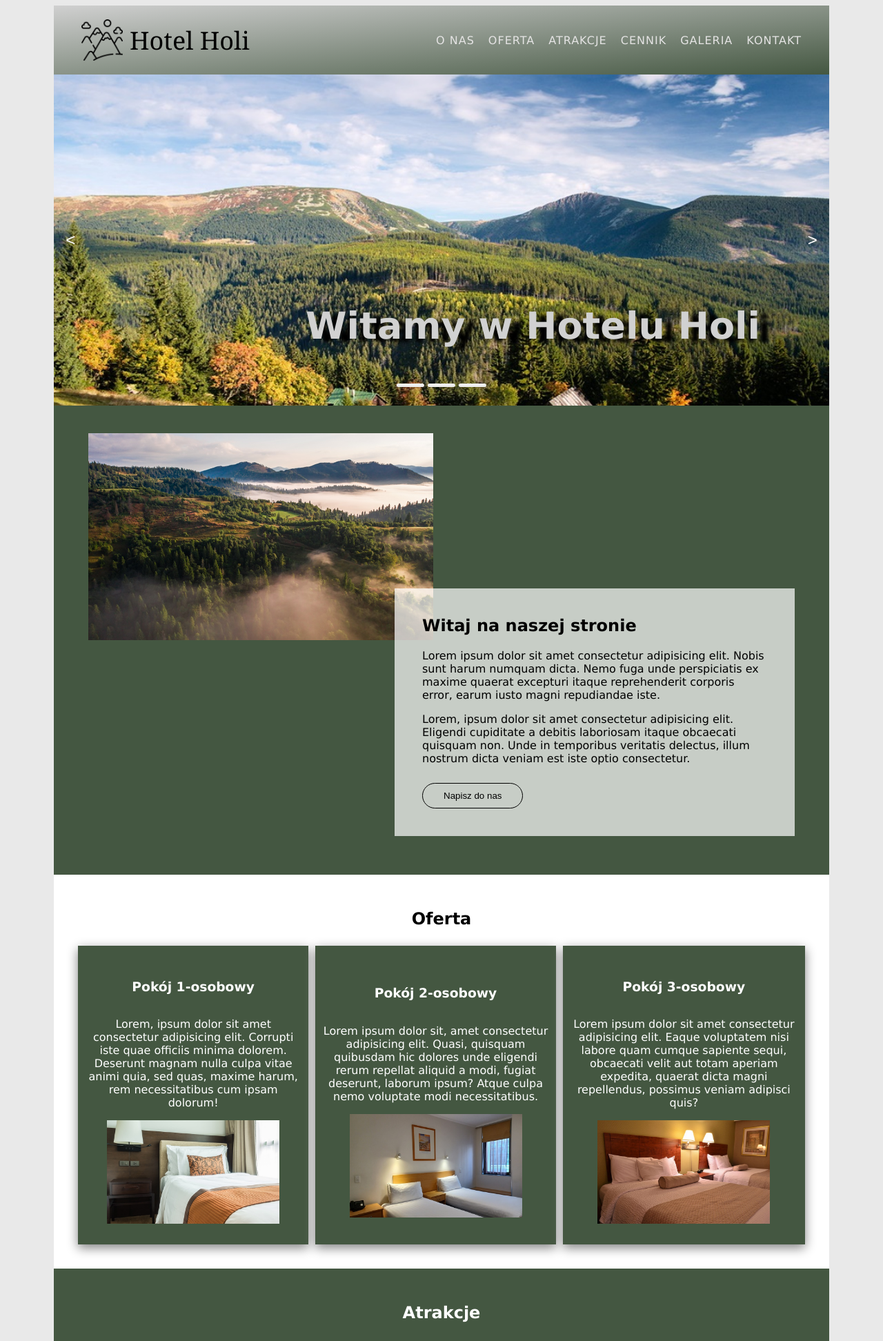
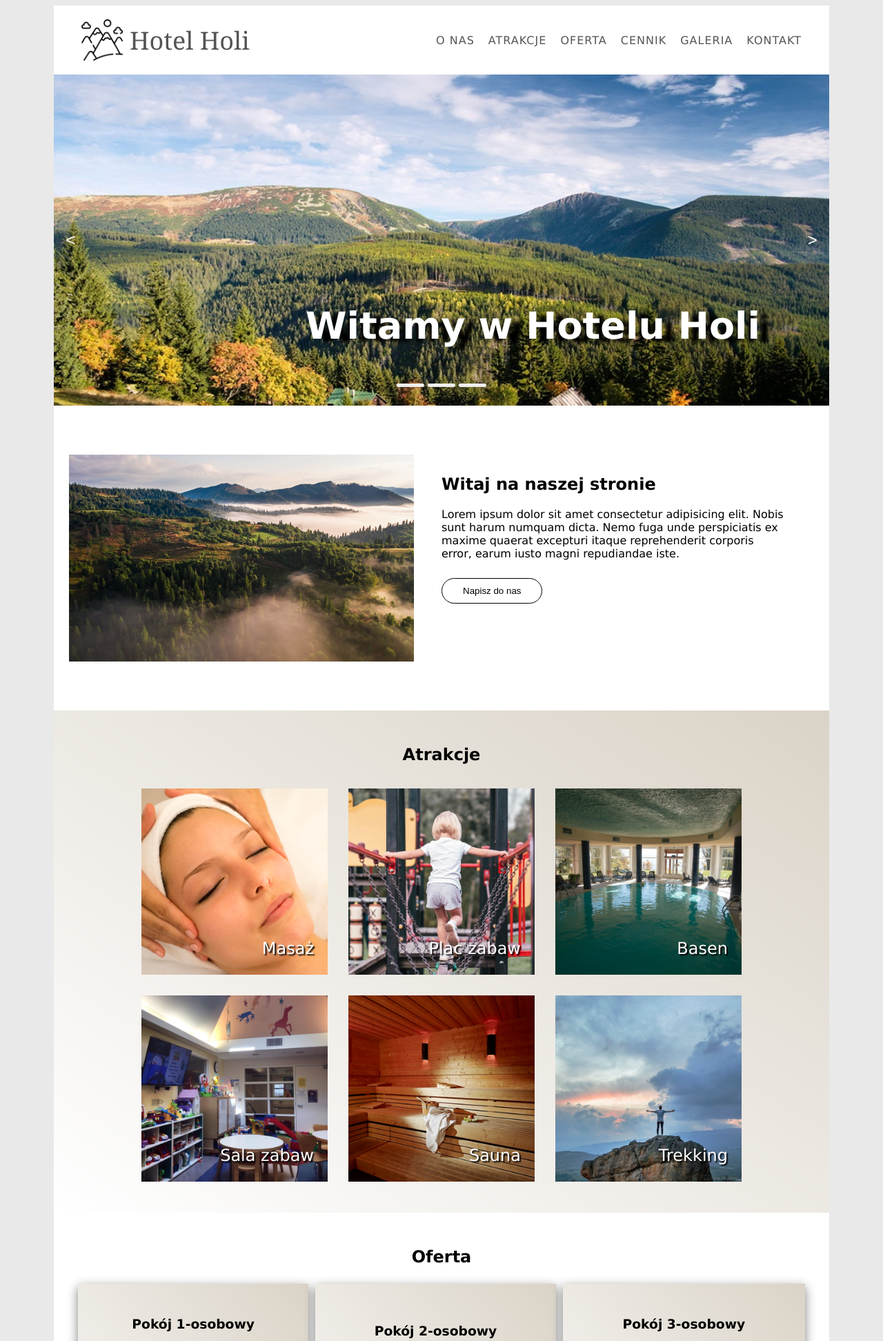
Before and after one commit to k-nadolna/hotel_holi, a PHP site: page / in a window 1280 px wide. Shown: the top 1944 px of the page at 69% size. Run offline with PHP 8.4, Linux system fonts and the light colour scheme.

Commit message:
Zmiana 27.08

```diff
--- a/index.html
+++ b/index.html
@@ -50,50 +50,15 @@
   </div>
 
   <div id="aboutus">
-    <img src="images/img4.jpg" height="512px" width="1000px" class="aboutus_img">
+    <div>
+      <img src="images/img4.jpg" height="512px" width="1000px" class="aboutus_img">
+    </div>
     <div class="aboutus_text">
       <h2>Witaj na naszej stronie</h2>
       <p>
         Lorem ipsum dolor sit amet consectetur adipisicing elit. Nobis sunt harum numquam dicta. Nemo fuga unde perspiciatis ex maxime quaerat excepturi itaque reprehenderit corporis error, earum iusto magni repudiandae iste.
       </p>
-      <p>Lorem, ipsum dolor sit amet consectetur adipisicing elit. Eligendi cupiditate a debitis laboriosam itaque obcaecati quisquam non. Unde in temporibus veritatis delectus, illum nostrum dicta veniam est iste optio consectetur.</p>
       <button type="button" class="aboutus_button" href="#contact">Napisz do nas</button>
-    </div>
-  </div>
-
-  <div id="offer">
-    <h2>Oferta</h2>
-    <div class="oferta_grupa">
-      <div class="oferta oferta1">
-        <h3>Pokój 1-osobowy</h3>
-        <p>
-          Lorem, ipsum dolor sit amet consectetur adipisicing elit. Corrupti iste quae officiis minima dolorem. Deserunt magnam nulla culpa vitae animi quia, sed quas, maxime harum, rem necessitatibus cum ipsam dolorum!
-        </p>
-        <img src="images/room1.jpg" height="530px" width="800px" class="oferta_img">
-      </div>
-
-      <div class="oferta oferta2">
-        <h3>Pokój 2-osobowy</h3>
-        <p>
-          Lorem ipsum dolor sit, amet consectetur adipisicing elit. Quasi, quisquam quibusdam hic dolores unde eligendi rerum repellat aliquid a modi, fugiat deserunt, laborum ipsum? Atque culpa nemo voluptate modi necessitatibus.
-        </p>
-        <img src="images/room2.jpg" height="530px" width="800px"  class="oferta_img">
-      </div>
-
-      <div class="oferta oferta3">
-        <h3>Pokój 3-osobowy</h3>
-        <p>
-          Lorem ipsum dolor sit amet consectetur adipisicing elit. Eaque voluptatem nisi labore quam cumque sapiente sequi, obcaecati velit aut totam aperiam expedita, quaerat dicta magni repellendus, possimus veniam adipisci quis?
-        </p>
-        <img src="images/room3.jpg" height="530px" width="800px" class="oferta_img">
-      </div>
-
-
-    </div>
-
-    <div class="oferta_popup">
-      <img src="" height="530px" width="800px" class="ofeta_popup_img">
-      <button type="button" class="oferta_popup_close">x</button>
     </div>
   </div>
 
--- a/styles.css
+++ b/styles.css
@@ -12,7 +12,7 @@ html{
 nav{
   align-items: center;
   animation: navFadeIn  2s;
-  background: linear-gradient(to bottom right , #d0d0d0, rgb(68, 87, 65));
+  background:white;
   display: flex;
   justify-content: space-between;
   padding: 10px 30px;
@@ -25,6 +25,7 @@ h2{
 
 .menu_logo{
   align-items: center;
+  color: rgb(84, 84, 84);
   display: flex;
 
  }
@@ -50,7 +51,7 @@ nav p{
 }
 
 .menu_list a {
-  color: rgb(229, 228, 228);
+  color: rgb(84, 84, 84);
   letter-spacing: 1px;
   padding: 10px;
   text-decoration: none;
@@ -76,7 +77,7 @@ nav p{
 h1{
   animation: h1FadeIn  2s;
   bottom: 10%;
-  color: rgb(209, 209, 209);
+  color: rgb(255, 255, 255);
   font-size: 54px;
   position: absolute;
   right: 100px;
@@ -88,6 +89,7 @@ h1{
 }
 
 .slider_img.active{
+  background-color: rgba(73, 72, 72, 0.1);
   display: block;
   height: 60vh;
   object-fit: cover;
@@ -141,23 +143,21 @@ h1{
 .dot:hover{
   animation: whiteToGreen 1s;
   cursor: pointer;
-  background-color: rgb(163, 237, 163);
+  background-color: rgba(218, 218, 218, 0.7);
 }
 
 #aboutus{
-  background-color: rgb(68, 87, 65);
-  height: 75vh;
-  padding: 40px 10px;
-
-  position: relative;
+  background-color: rgb(255, 255, 255);
+  padding: 60px 10px;
+  display: flex;
+  justify-content: center;
+  align-items: center;
 }
 
 
 .aboutus_img{
   display: block;
   height: 300px;
-  left: 50px;
-  position: absolute;
   width: 500px;
 }
 
@@ -168,9 +168,6 @@ h1{
   display: block;
   margin-bottom: 5%;
   padding: 40px;
-  position: absolute;
-  right: 50px;
-  bottom: 0;
   width: 500px;
 }
 
@@ -191,7 +188,7 @@ h1{
 }
 
 .aboutus_button:hover{
-  background-color: rgb(207, 255, 207);
+  background-color: rgba(218, 218, 218, 0.7);
   border: none;
   color: rgb(68, 87, 65);
   cursor: pointer;
@@ -215,9 +212,9 @@ h1{
 .oferta{
 
   align-items: center;
-  background-color: rgb(68, 87, 65);
+  background: linear-gradient(to top right , white, rgb(218, 211, 199));
   box-shadow: gray 0px 5px  15px;
-  color: white;
+  color: black;
   display: flex;
   flex-direction: column;
   justify-content: center;
@@ -287,12 +284,12 @@ h1{
 }
 
 #attractions{
-  background-color: rgb(68, 87, 65);
+  background: linear-gradient(to top right , white, rgb(218, 211, 199));
   padding: 30px;
 }
 
 #attractions h2{
-  color: white;
+  color: black;
 }
 
 .attractions{
@@ -337,7 +334,7 @@ h1{
 
 .atr_text.active{
   animation: ImgFadeIn 0.5s;
-  background-color: rgba(218, 255, 218, 0.7);
+  background-color: rgba(218, 218, 218, 0.7);
 
   backdrop-filter: blur(2px);
   display: block;
@@ -372,7 +369,7 @@ table{
 }
 
 td:hover{
-  background-color:  rgba(207, 255, 207, 0.8);;
+  background-color:  rgb(245, 245, 245);
 }
 
 table, th, td {
@@ -381,8 +378,8 @@ table, th, td {
 }
 
 th{
-  background-color: rgb(68, 87, 65);
-  color: white;
+  background-color: rgb(218, 211, 199);
+  color: black;
   font-weight: lighter;
 }
 
@@ -396,7 +393,7 @@ th, td {
 
 #gallery{
   align-items: center;
-  background-color: rgb(68, 87, 65);
+  background: linear-gradient(to top right , white, rgb(218, 211, 199));
   display: flex;
   flex-direction: column;
   padding: 30px 0px;
@@ -404,7 +401,7 @@ th, td {
 }
 
 #gallery h2 {
-  color: white;
+  color: black;
 }
 
 .gallery{
@@ -491,7 +488,7 @@ th, td {
 }
 
 fieldset{
-  background-color: rgba(215, 215, 215, 0.7);
+  background: linear-gradient(to top right , white, rgb(218, 211, 199));
   border: none;
   box-shadow: gray 0px 5px  15px;
   width: 40vw;
@@ -551,11 +548,12 @@ input{
   }
 
   input:focus, textarea:hover{
-    background-color: rgb(207, 255, 207);
+    background-color: rgb(245, 245, 245);
+
   }
 
 #footer{
-  background: linear-gradient(to top right , #d0d0d0, rgb(68, 87, 65));
+  background: linear-gradient(to top right , white, rgb(218, 211, 199));
   display: flex;
   justify-content: space-around;
 
```
Also changed, not shown: other parts of index.html (+39 -1 lines).
